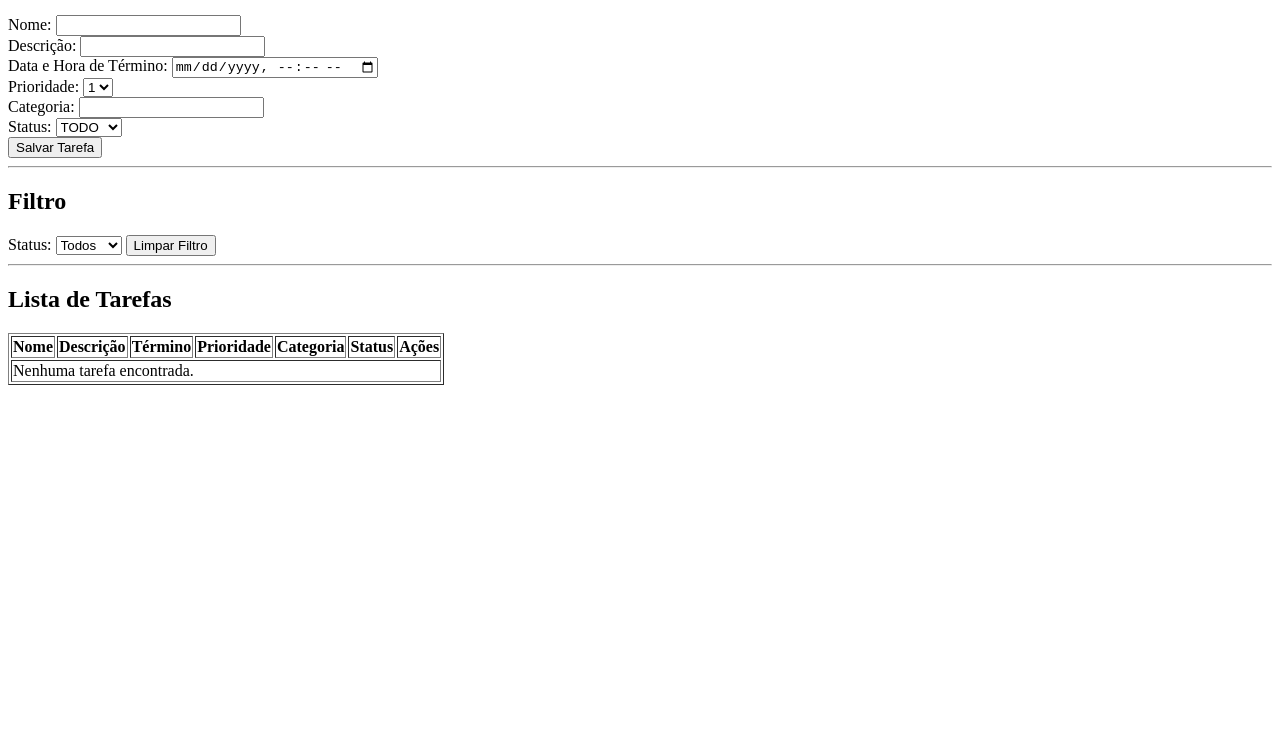
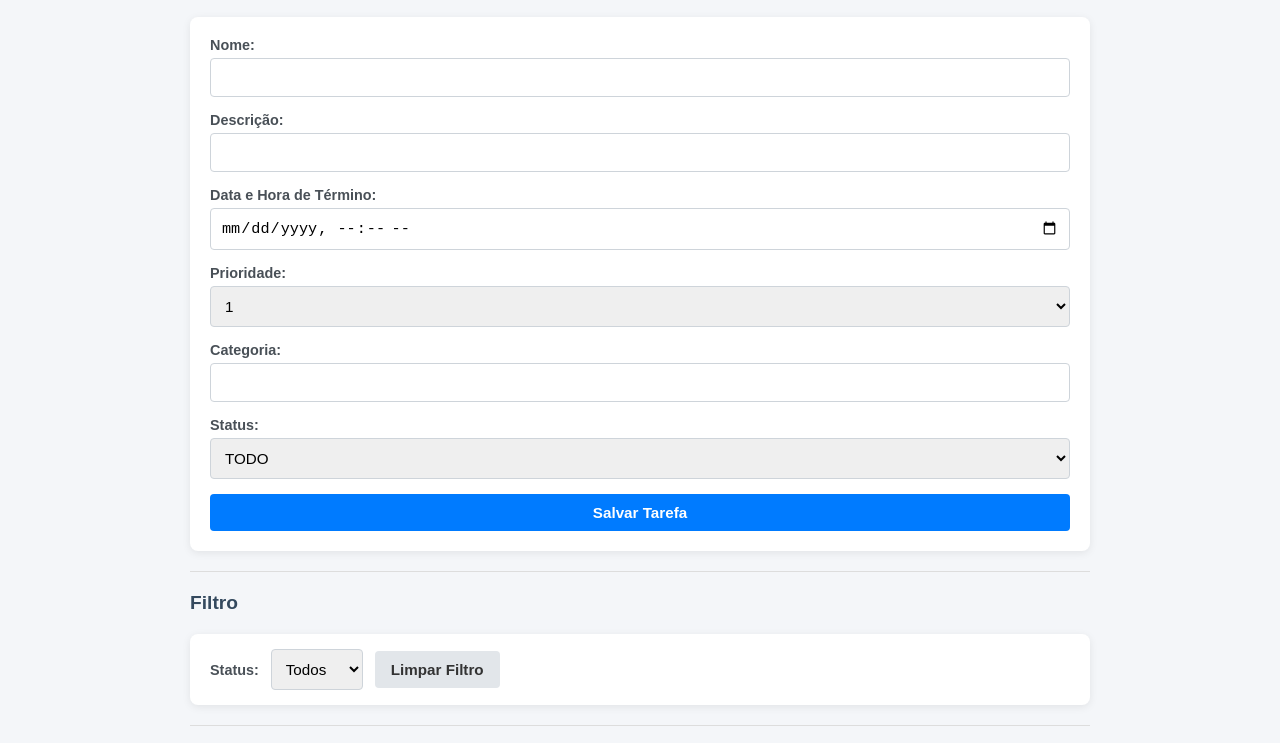
Before and after one commit to uGustavoB/ACZG-TODO, a plain HTML site: page frontend/index.html in a window 1280 px wide. Shown: the part 112-855 px from the top of the page. Before the commit the page ends 800 px from the top, so only its background shows below. Drawn offline with Linux system fonts and the light colour scheme.

Commit message:
feat: Adicionando estilos em css

```diff
--- /dev/null
+++ b/frontend/css/style.css
@@ -0,0 +1,172 @@
+* {
+    margin: 0;
+    padding: 0;
+    box-sizing: border-box;
+}
+
+body {
+    font-family: Arial, Helvetica, sans-serif;
+    background-color: #f4f6f9;
+    color: #333;
+    display: flex;
+    flex-direction: column;
+    align-items: center;
+    padding: 30px 15px;
+    gap: 20px;
+}
+
+h1 {
+    color: #2c3e50;
+    text-align: center;
+}
+
+h2 {
+    color: #34495e;
+    font-size: 1.2rem;
+    width: 100%;
+    max-width: 900px;
+}
+
+hr {
+    width: 100%;
+    max-width: 900px;
+    border: none;
+    border-top: 1px solid #ddd;
+}
+
+#formularioTarefa {
+    display: flex;
+    flex-direction: column;
+    gap: 15px;
+    background-color: #ffffff;
+    padding: 20px;
+    border-radius: 8px;
+    box-shadow: 0 2px 8px rgba(0, 0, 0, 0.08);
+    width: 100%;
+    max-width: 900px;
+}
+
+#formularioTarefa div {
+    display: flex;
+    flex-direction: column;
+    gap: 5px;
+}
+
+label {
+    font-weight: bold;
+    font-size: 0.9rem;
+    color: #495057;
+}
+
+input, select {
+    padding: 10px;
+    border: 1px solid #ced4da;
+    border-radius: 4px;
+    font-size: 0.95rem;
+    outline: none;
+}
+
+input:focus, select:focus {
+    border-color: #007bff;
+}
+
+button {
+    cursor: pointer;
+    padding: 10px 16px;
+    border: none;
+    border-radius: 4px;
+    font-size: 0.95rem;
+    font-weight: bold;
+    transition: background-color 0.2s;
+}
+
+#botaoSalvar {
+    background-color: #007bff;
+    color: #ffffff;
+}
+
+#botaoSalvar:hover {
+    background-color: #0056b3;
+}
+
+#botaoCancelar {
+    background-color: #6c757d;
+    color: #ffffff;
+}
+
+#botaoCancelar:hover {
+    background-color: #545b62;
+}
+
+.conteiner-filtro {
+    display: flex;
+    align-items: center;
+    gap: 12px;
+    background-color: #ffffff;
+    padding: 15px 20px;
+    border-radius: 8px;
+    box-shadow: 0 2px 8px rgba(0, 0, 0, 0.08);
+    width: 100%;
+    max-width: 900px;
+}
+
+#botaoLimparFiltros {
+    background-color: #e2e6ea;
+    color: #333;
+}
+
+#botaoLimparFiltros:hover {
+    background-color: #dae0e5;
+}
+
+#tabelaTarefas {
+    width: 100%;
+    max-width: 900px;
+    border-collapse: collapse;
+    background-color: #ffffff;
+    border-radius: 8px;
+    overflow: hidden;
+    box-shadow: 0 2px 8px rgba(0, 0, 0, 0.08);
+    border: none;
+}
+
+#tabelaTarefas th, #tabelaTarefas td {
+    padding: 12px 15px;
+    text-align: left;
+    border-bottom: 1px solid #e9ecef;
+}
+
+#tabelaTarefas th {
+    background-color: #2c3e50;
+    color: #ffffff;
+    font-weight: 600;
+}
+
+#tabelaTarefas tr:hover {
+    background-color: #f8f9fa;
+}
+
+#tabelaTarefas td:last-child {
+    display: flex;
+    gap: 8px;
+}
+
+#tabelaTarefas td button:first-child {
+    background-color: #ffc107;
+    color: #212529;
+    padding: 6px 12px;
+}
+
+#tabelaTarefas td button:first-child:hover {
+    background-color: #e0a800;
+}
+
+#tabelaTarefas td button:last-child {
+    background-color: #dc3545;
+    color: #ffffff;
+    padding: 6px 12px;
+}
+
+#tabelaTarefas td button:last-child:hover {
+    background-color: #bd2130;
+}
--- a/frontend/index.html
+++ b/frontend/index.html
@@ -4,6 +4,7 @@
     <meta charset="UTF-8">
     <meta name="viewport" content="width=device-width, initial-scale=1">
     <title>Gerenciador de Tarefas</title>
+    <link rel="stylesheet" href="css/style.css">
 </head>
 <body>
     <h1>Gerenciador de Tarefas</h1>
@@ -51,7 +52,7 @@
     <hr>
 
     <h2>Filtro</h2>
-    <div>
+    <div class="conteiner-filtro">
         <label for="filtroStatus">Status:</label>
         <select id="filtroStatus">
             <option value="">Todos</option>
@@ -66,7 +67,7 @@
     <hr>
 
     <h2>Lista de Tarefas</h2>
-    <table border="1" id="tabelaTarefas">
+    <table id="tabelaTarefas">
         <thead>
         <tr>
             <th>Nome</th>
```
